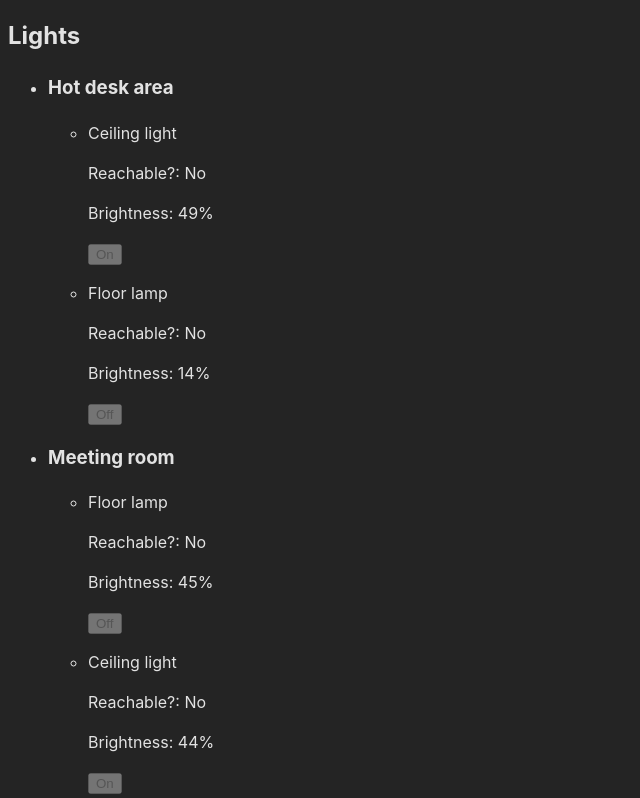
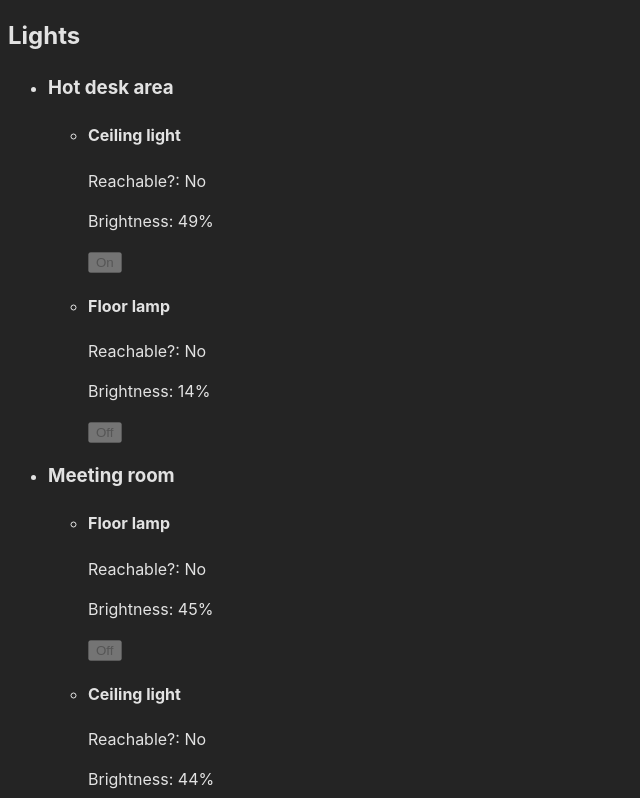
Before and after one commit to nathanrodger/design-system-engineer-tech-test, a React (Vite) app: page / in a window 1280 px wide. Shown: the part 942-1740 px from the top of the page, without its empty margins (0-640 px from the left). Built offline with nearby package versions, Linux system fonts and the light colour scheme.

Commit message:
Use h4 for light name

```diff
--- a/src/App.tsx
+++ b/src/App.tsx
@@ -98,7 +98,7 @@ export function App() {
               <ul>
                 {room.lights.map((light, index) => (
                   <li key={index}>
-                    <p>{light.name}</p>
+                    <h4>{light.name}</h4>
                     <p>Reachable?: {light.state.reachable ? "Yes" : "No"}</p>
                     <p>Brightness: {light.state.brightness}%</p>
                     <button disabled={!light.state.reachable}>
```
